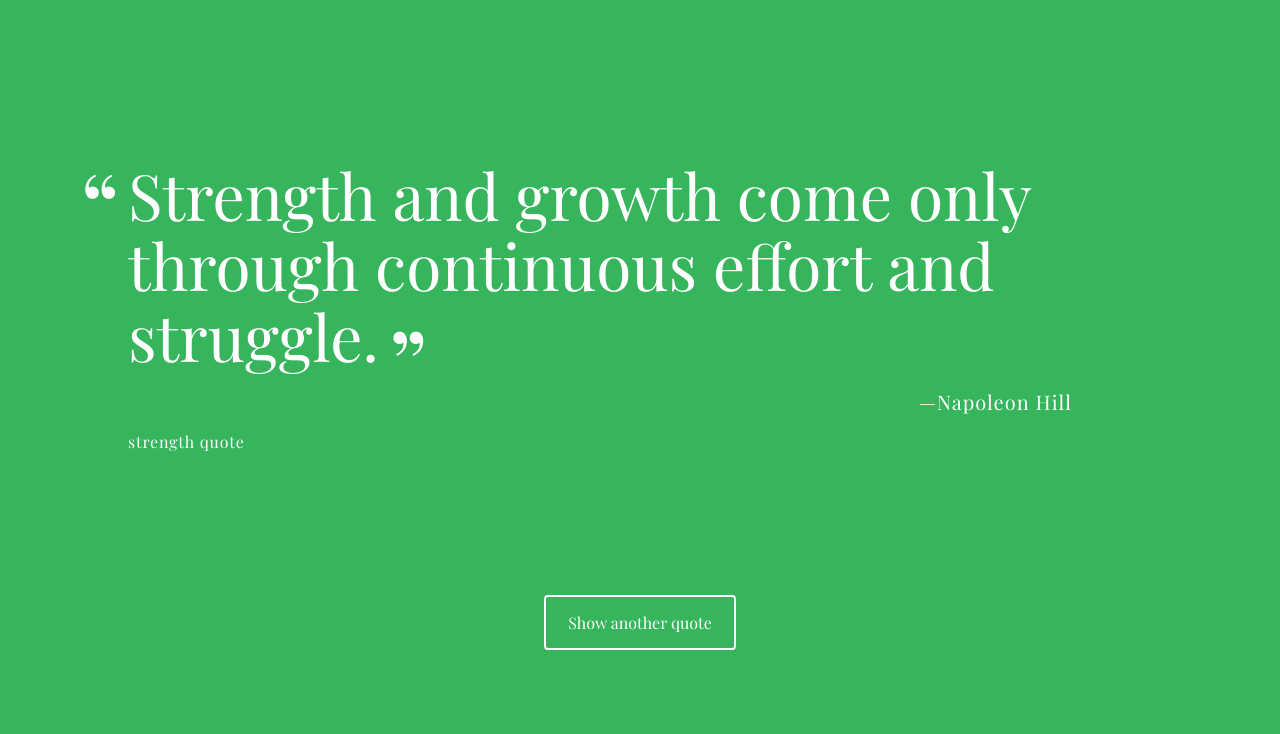
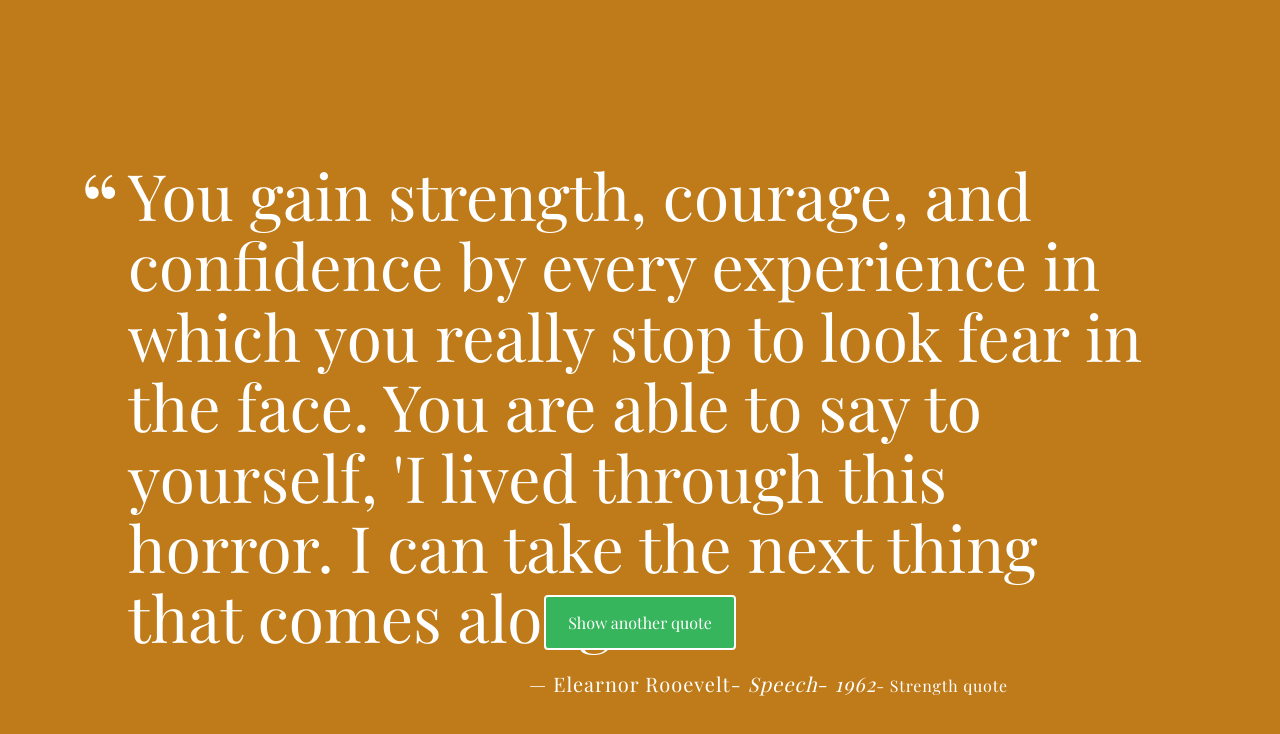
Before and after one commit to dariushill/a_random_quote_generator-v1, a plain HTML site: page index.html in a window 1280 px wide. Both pictures are taken after a click on the button "Show another quote". Drawn offline with nearby package versions, Linux system fonts and the light colour scheme; a web font is replaced by a local one.

Commit message:
added content

```diff
--- a/css/styles.css
+++ b/css/styles.css
@@ -54,10 +54,10 @@ body {
   margin-right: 4em;
 }
 .tags:before{
-  content: " ";
+  content: "- ";
 }
 .source:before {
-  content: "—";
+  content: "— ";
 }
 
 .citation {
@@ -65,13 +65,13 @@ body {
 }
 
 .citation:before {
-  content: "";
+  content: "- ";
   font-style: normal;
 }
 
 
 .year:before {
-  content: ",";
+  content: "- ";
   font-style: normal;
 }
 
--- a/js/script.js
+++ b/js/script.js
@@ -1,45 +1,49 @@
 
 var quotes = [
-  {quote:"You gain strength, courage, and confidence by every experience in which you really stop to look fear in the face. You are able to say to yourself, 'I lived through this horror. I can take the next thing that comes along.'", source: "Elearnor Rooevelt" , citation: "", year:"", tags: "strength quote"},
-  {quote:"Strength and growth come only through continuous effort and struggle.", source: "Napoleon Hill", citation: "", year:"", tags: "strength quote"},
-  {quote:"Strength does not come from winning. Your struggles develop your strengths. When you go through hardships and decide not to surrender, that is strength.", source: "Arnold Schwarzenegger", citation: "", year:"", tags: "strength quote"},
-  {quote:"Great works are performed not by strength but by perseverance.", source: "Samuel Johnson", citation: "", year:"", tags: "strength quote" },
-  {quote:"I like criticism. It makes you strong.", source: "LeBron James", citation: "", year:"", tags: "strength quote" }
+  {quote:"You gain strength, courage, and confidence by every experience in which you really stop to look fear in the face. You are able to say to yourself, 'I lived through this horror. I can take the next thing that comes along.'", source: "Elearnor Rooevelt" , citation: "Speech", year:"1962", tags: "Strength quote"},
+  {quote:"Strength and growth come only through continuous effort and struggle.", source: "Napoleon Hill", citation: "speech", year:"1970", tags: "strength quote"},
+  {quote:"Strength does not come from winning. Your struggles develop your strengths. When you go through hardships and decide not to surrender, that is strength.", source: "Arnold Schwarzenegger", citation: "Speech", year:"1990", tags: "Strength quote"},
+  {quote:"Great works are performed not by strength but by perseverance.", source: "Samuel Johnson", citation: "Speech", year:" 1784", tags: "Strength quote"},
+  {quote:"I like criticism. It makes you strong.", source: "LeBron James", citation: " Speech", year:"2016", tags: "Strength quote"}
 ];
 
 function getRandomQuote () {
   var randomQuote = quotes[Math.floor(Math.random() * quotes.length)];
   return randomQuote;
 }
-
+ function colorGenerator() {
+  return randomColor = Math.floor(Math.random() * 256)
+ }
 
 function printQuote () {
+
+  setTimeout(printQuote, 1000);
+   var x = colorGenerator();
+   var y = colorGenerator();
+   var z = colorGenerator();
+   var color = "rgb(" + x + "," + y + "," + z + ")";
+
   var generateRandomQuote = getRandomQuote();
   var html = '';
   html += '<p class = "quote">' +  generateRandomQuote.quote + '</p>' + '<p class = "source">' + generateRandomQuote.source
 
-  if (generateRandomQuote.year.length === 0){
-    html += '<span class = "citation">' + generateRandomQuote.citation + '</span>' + '</p>';
-    document.getElementById('quote-box').innerHTML = html;
-  } else {
-      document.getElementById('quote-box').innerHTML = html;
-    }
-
-    if (generateRandomQuote.citation.length === 0){
-      html += '<span class = "citation">' + generateRandomQuote.citation + '</span>' + '</p>';
-      document.getElementById('quote-box').innerHTML = html;
-    } else {
-      document.getElementById('quote-box').innerHTML = html;
-
-  }
-    if (generateRandomQuote.tags === "strength quote"){
-      html += '<span class = "tags">'+  generateRandomQuote.tags; + '</span>' + '</p>';
-      document.getElementById('quote-box').innerHTML = html;
-  } else {
-    document.getElementById('quote-box').innerHTML = html;
-}
-
+  if (generateRandomQuote.citation){
+    html += '<span class = "citation">' + generateRandomQuote.citation + '</span>';
   }
 
 
+    if (generateRandomQuote.year){
+      html += '<span class = "citation">' + generateRandomQuote.year + '</span>';
+    }
+
+
+    if (generateRandomQuote.tags){
+      html += '<span class = "tags">'+  generateRandomQuote.tags; + '</span>';
+  }
+
+    html += '</p>';
+    document.getElementById('quote-box').innerHTML = html;
+    document.body.style.backgroundColor = color;
+  }
+
 document.getElementById('loadQuote').addEventListener("click", printQuote, false);
```
